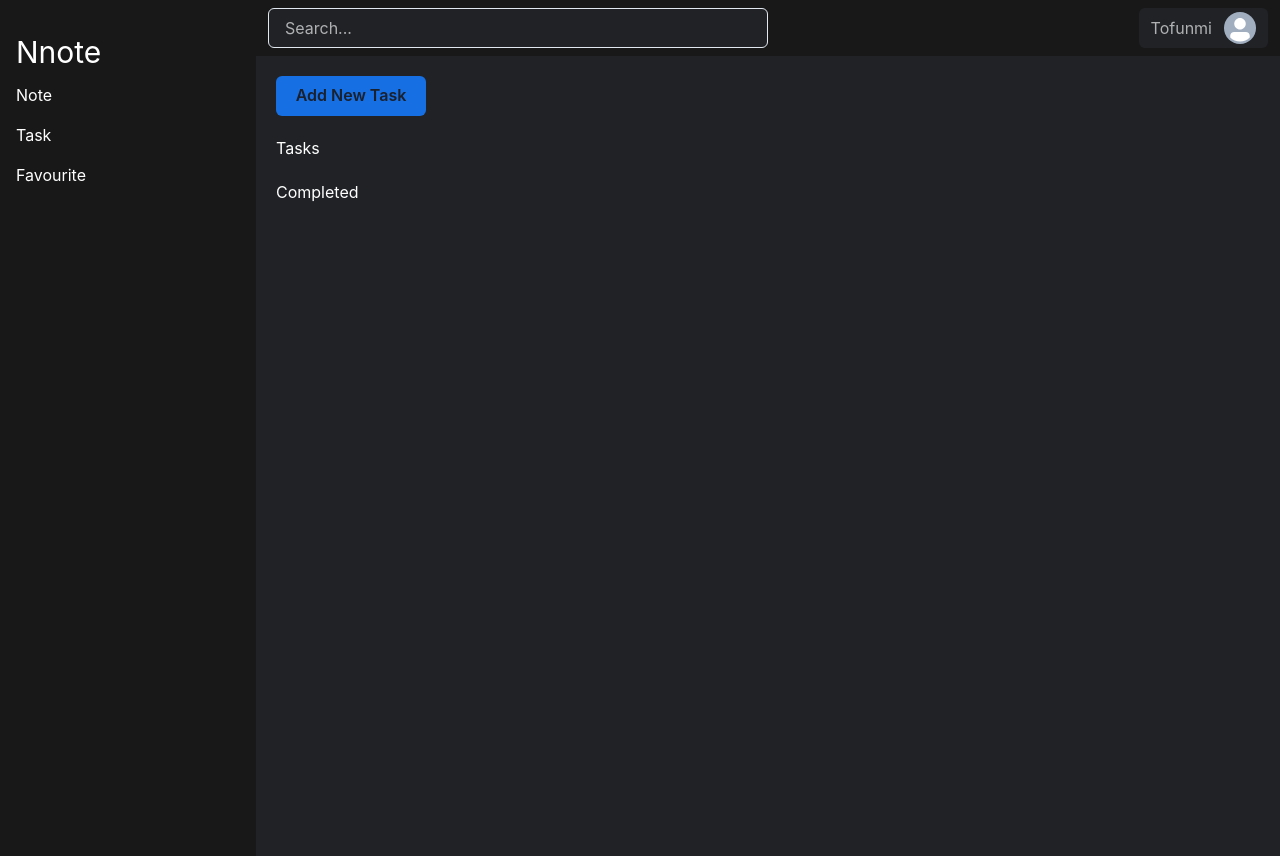
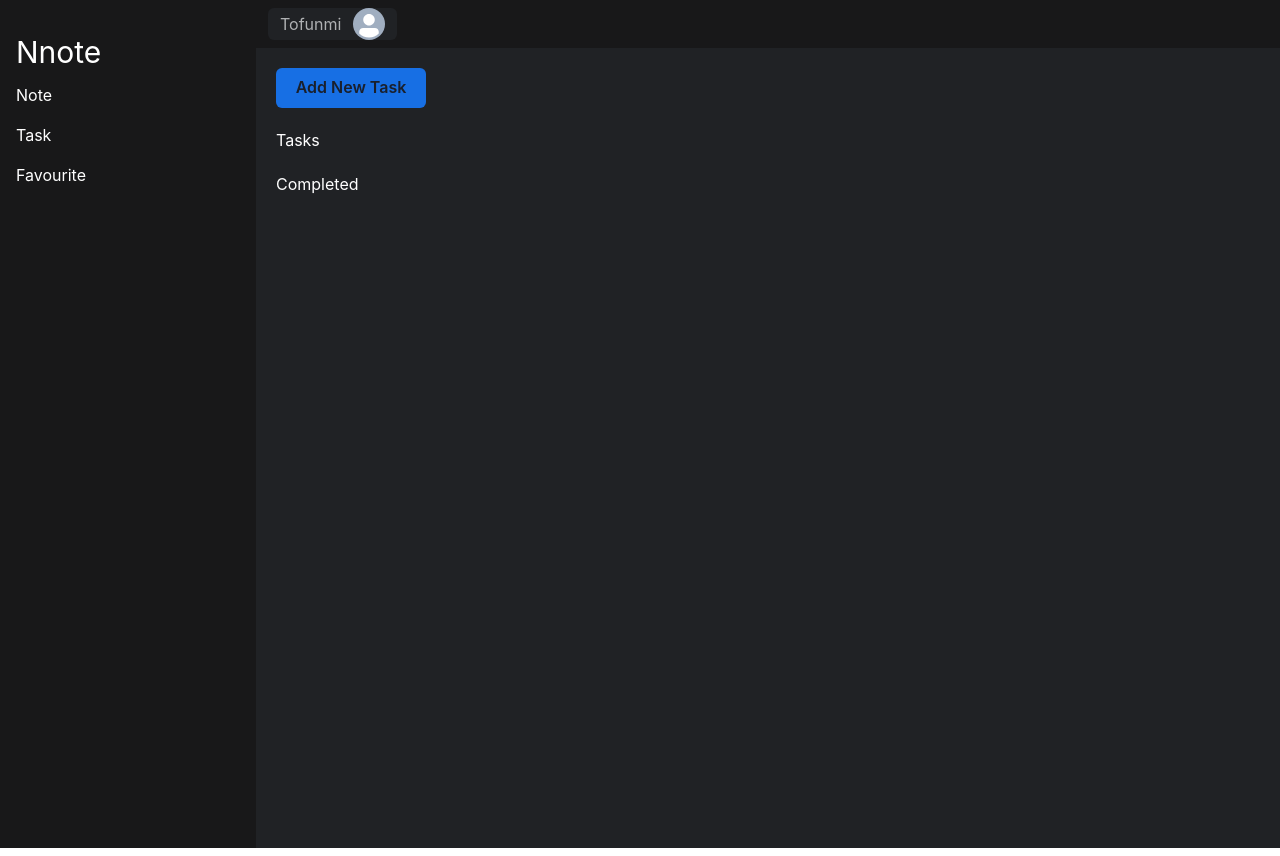
Before and after one commit to devtofunmi/Nnote, a React (Vite) app: page /dashboard/task in a window 1280 px wide. Built offline with nearby package versions, Linux system fonts and the light colour scheme.

Commit message:
remove the input...

```diff
--- a/src/components/Topbar.jsx
+++ b/src/components/Topbar.jsx
@@ -2,12 +2,12 @@ import { Avatar, Flex, Input, Text } from "@chakra-ui/react";
 import React, { useState } from "react";
 import useWindowDimensions from "../hooks/useWindowsDimensions";
 
-const Topbar = ({ searchBar }) => {
+const Topbar = () => {
   const { width } = useWindowDimensions();
 
   return (
     <Flex justify={"space-between"} px={3} py={2} bg={"#181819"}>
-      <Input
+      {/* <Input
         w={["70%", "50%"]}
         bg={"#202225"}
         placeholder={"Search..."}
@@ -17,7 +17,7 @@ const Topbar = ({ searchBar }) => {
         onChange={(e) => {
           searchBar(e.target.value);
         }}
-      />
+      /> */}
 
       <Flex
         align={"center"}
```
